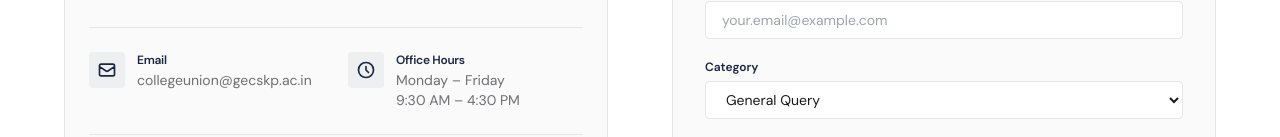
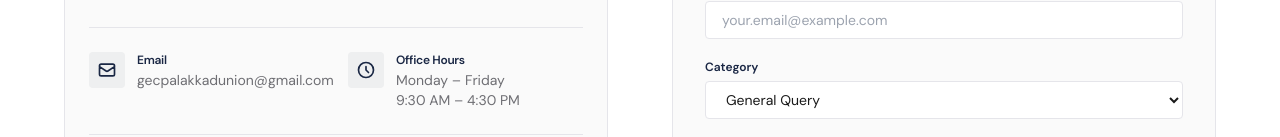
Before and after one commit to UserisSabari/college-union-site, a React (Vite) app: page /contact in a window 1280 px wide. Shown: the part 663-800 px from the top of the page. Built offline with nearby package versions, Linux system fonts and the light colour scheme.

Commit message:
updated contact information

```diff
--- a/src/data/members.json
+++ b/src/data/members.json
@@ -286,7 +286,7 @@
     ],
     "vision": "Enhance hands-on electrical workshops and safety setups.",
     "contact": {
-      "phone": "+91 89211 86340"
+      "phone": "+91 62385 25473"
     },
     "socials": {
       "instagram": ""
@@ -330,7 +330,7 @@
     ],
     "vision": "Build a supportive environment that encourages technical excellence, innovation, and teamwork among Mechanical Engineering postgraduates.",
     "contact": {
-      "phone": "+91 "
+      "phone": "+91 85940 28502"
     },
     "socials": {
       "instagram": ""
@@ -395,7 +395,7 @@
     ],
     "vision": "Promote sustainable campus environment for IT students.",
     "contact": {
-      "phone": "+91"
+      "phone": "+91 92079 00426"
     },
     "socials": {
       "instagram": ""
--- a/src/pages/Contact.tsx
+++ b/src/pages/Contact.tsx
@@ -103,8 +103,8 @@ export const Contact = () => {
                       </div>
                       <div>
                         <h4 className="font-body font-bold text-navy dark:text-white text-xs">Email</h4>
-                        <a href="mailto:collegeunion@gecskp.ac.in" className="text-textSecondary dark:text-slate-400 text-xs sm:text-sm hover:text-crimson transition-colors block mt-0.5">
-                          collegeunion@gecskp.ac.in
+                        <a href="mailto:gecpalakkadunion@gmail.com" className="text-textSecondary dark:text-slate-400 text-xs sm:text-sm hover:text-crimson transition-colors block mt-0.5">
+                          gecpalakkadunion@gmail.com
                         </a>
                       </div>
                     </div>
```
